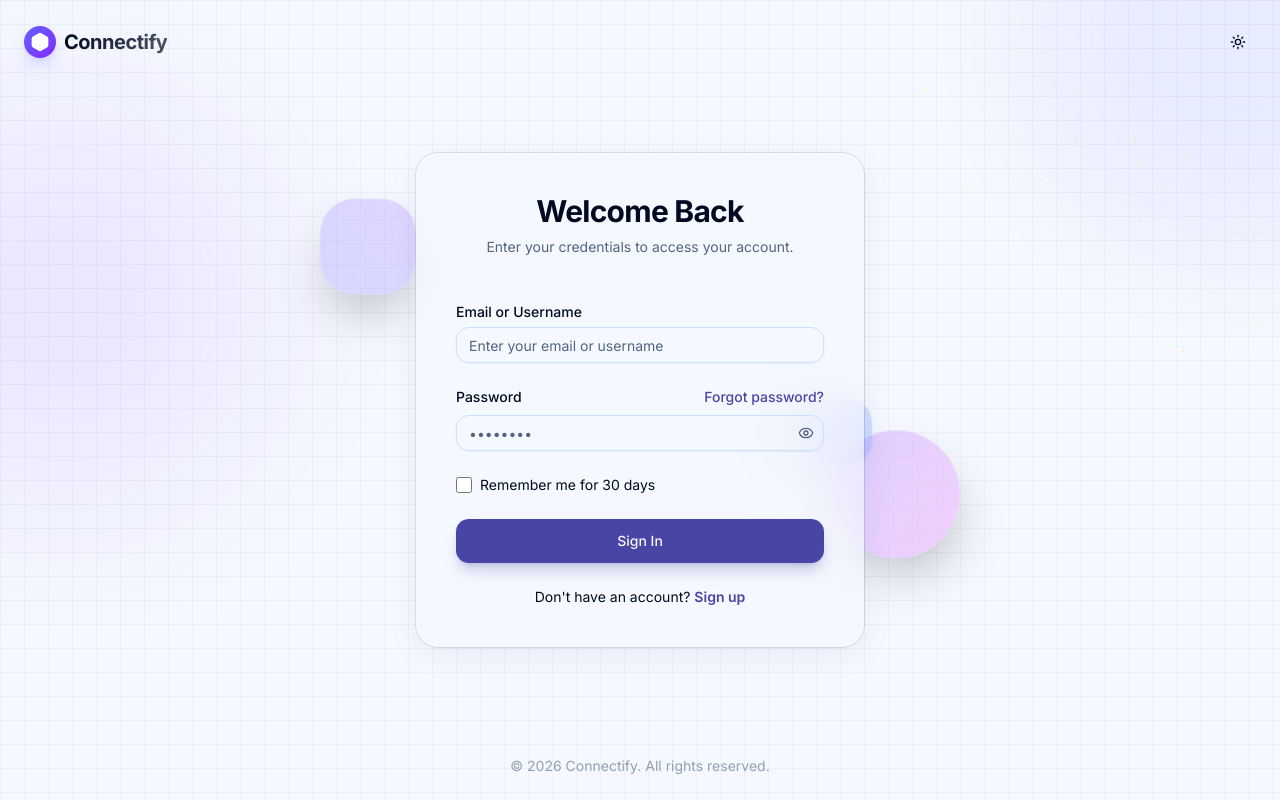
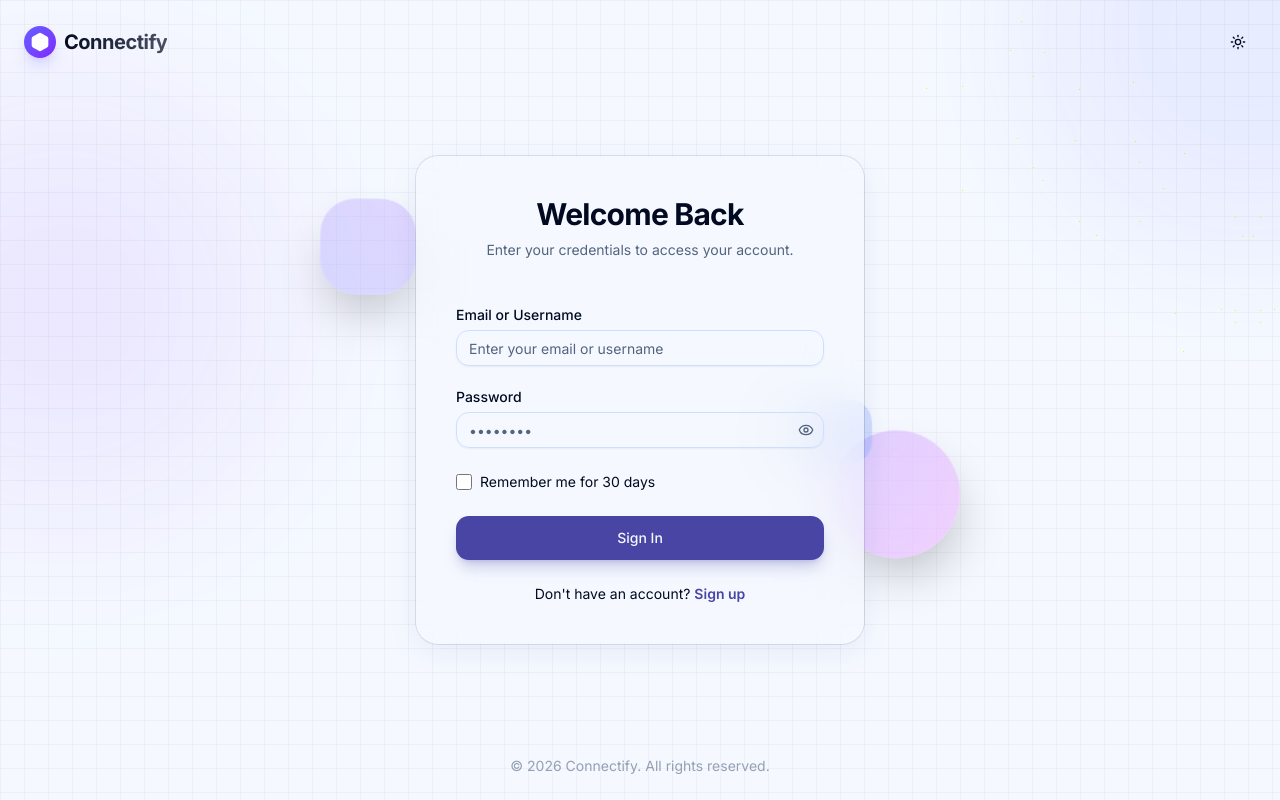
Before and after one commit to mehakdeepkaur017/Connectify, a Next.js app in the folder connectify-frontend/: page /login in a window 1280 px wide. Built offline with nearby package versions, Linux system fonts and the light colour scheme; no server answers.

Commit message:
Remove forgot password link

```diff
--- a/connectify-frontend/src/components/auth/login-form.tsx
+++ b/connectify-frontend/src/components/auth/login-form.tsx
@@ -82,15 +82,8 @@
       </div>
 
       <div className="space-y-2">
-        <div className="flex items-center justify-between">
+        <div>
           <Label htmlFor="password">Password</Label>
-          <Link
-            href="/forgot-password"
-            className="text-sm font-medium text-primary hover:underline"
-            tabIndex={-1}
-          >
-            Forgot password?
-          </Link>
         </div>
         <PasswordInput
           id="password"
```
